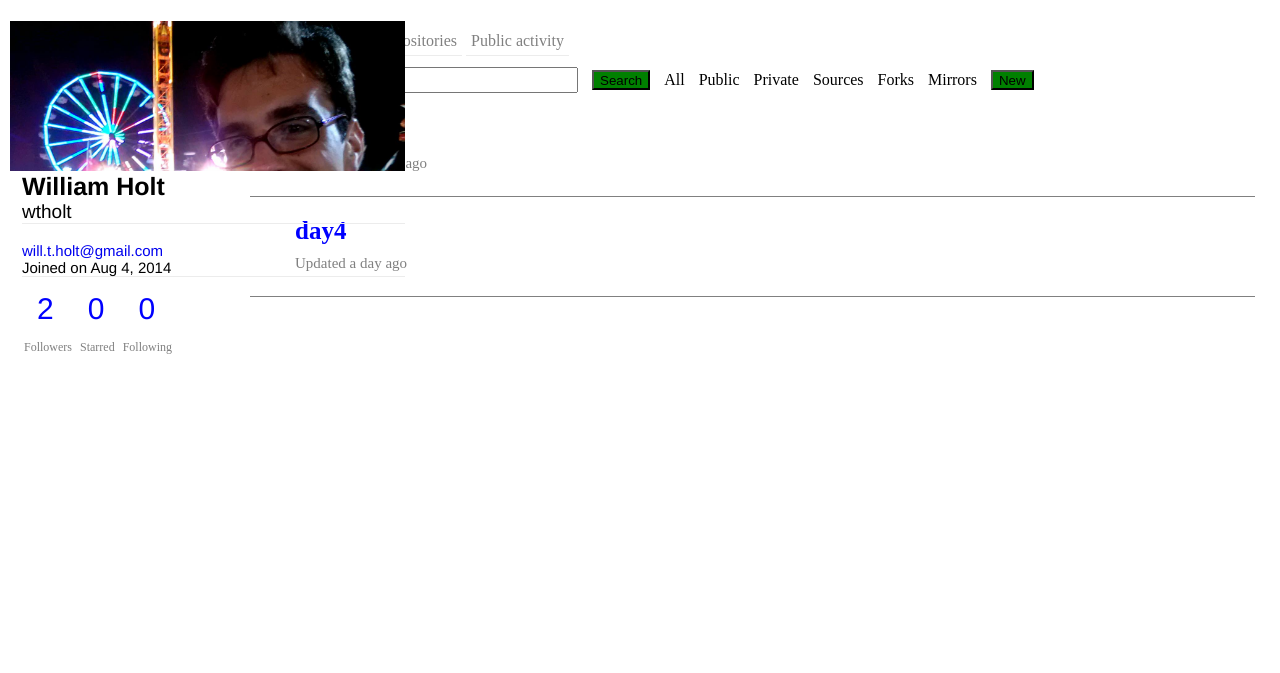
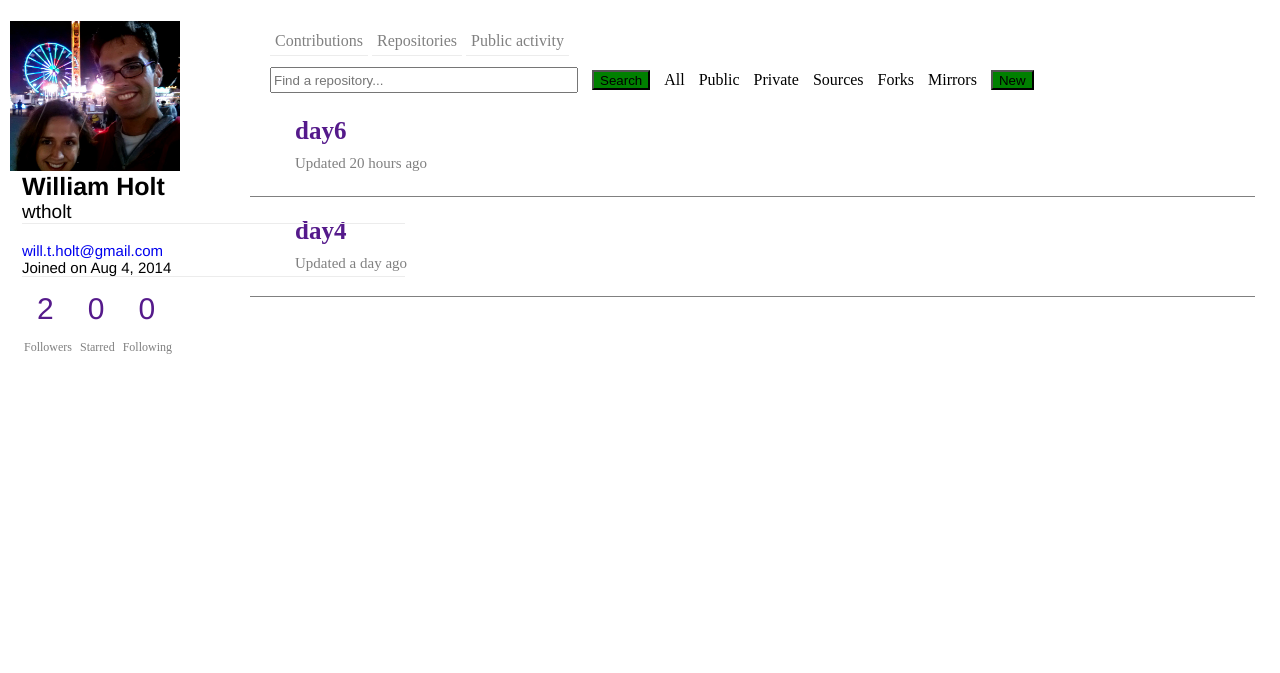
Before and after one commit to wtholt/day7, a plain HTML site: page index.html in a window 1280 px wide. Shown: the part 54-727 px from the top of the page. Drawn offline with Linux system fonts and the light colour scheme.

Commit message:
modified github site

```diff
--- a/index.html
+++ b/index.html
@@ -56,13 +56,13 @@
 
 	<div class = "repo1">
 		<ul>
-			<li>day6</li>
+			<li><a href="">day6</a></li>
 			<li>Updated 20 hours ago</li>
 		</ul>
 	</div>
 	<div class = "repo2">
 		<ul>
-			<li>day4</li>
+			<li><a href="">day4</a></li>
 			<li>Updated a day ago</li>
 		</ul>
 	</div>
@@ -84,9 +84,9 @@
 	</div>
 	<div class = "social">
 		<ul>
-			<li>2</li>
-			<li>0</li>
-			<li>0</li>
+			<li><a href="">2</a></li>
+			<li><a href="">0</a></li>
+			<li><a href="">0</a></li>
 
 		</ul>
 
--- a/style.css
+++ b/style.css
@@ -189,7 +189,7 @@ body {
 	position: absolute;
 	top: 75px;
 	left: 10px;
-	right: 875px;
+	right: 1100px;
 	height: 150px;
 }
 
@@ -254,7 +254,7 @@ body {
 	font-family: Helvetica;
 	font-size: 30px;
 	padding: 15px;
-	color: blue;
+	/*color: blue;*/
 }
 
 .followers {
```
